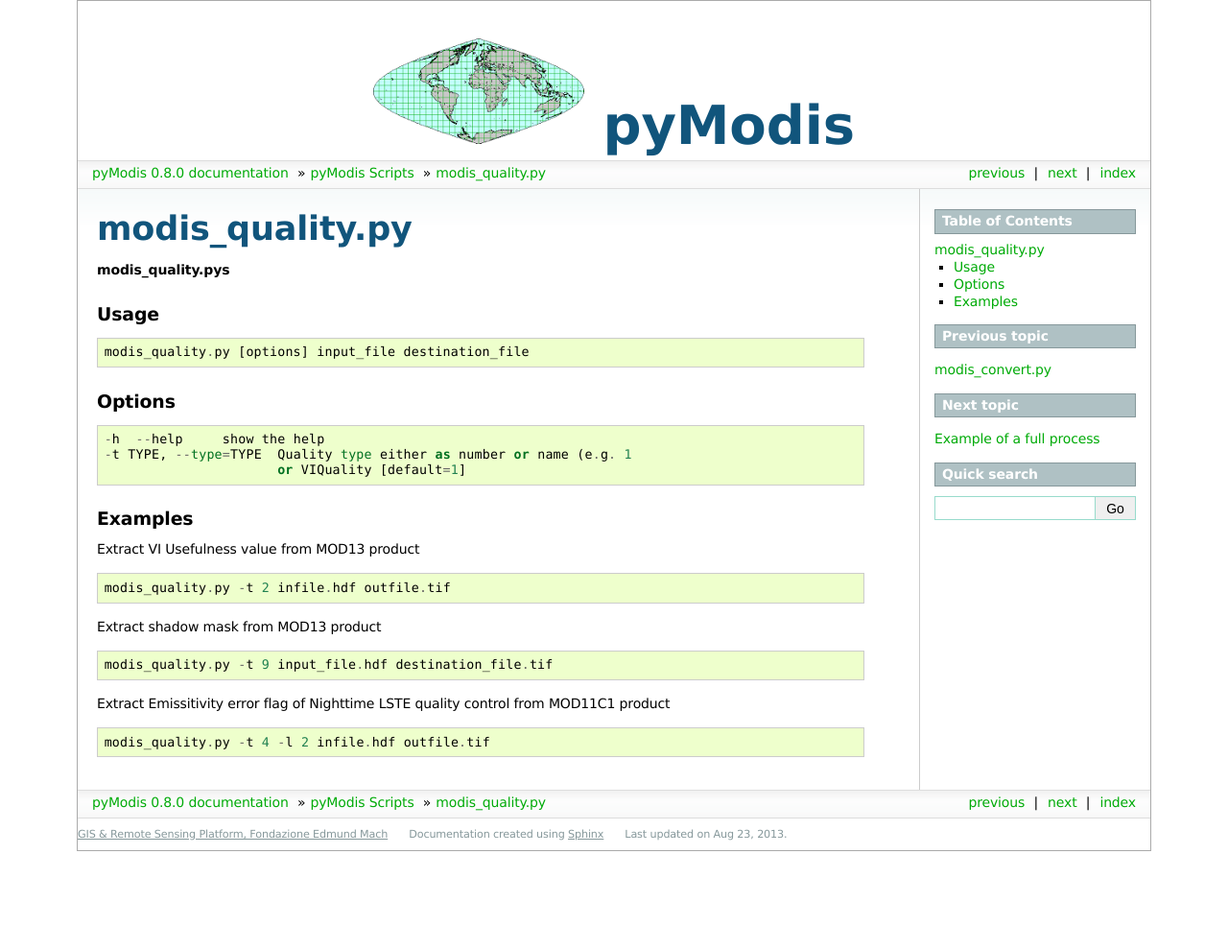
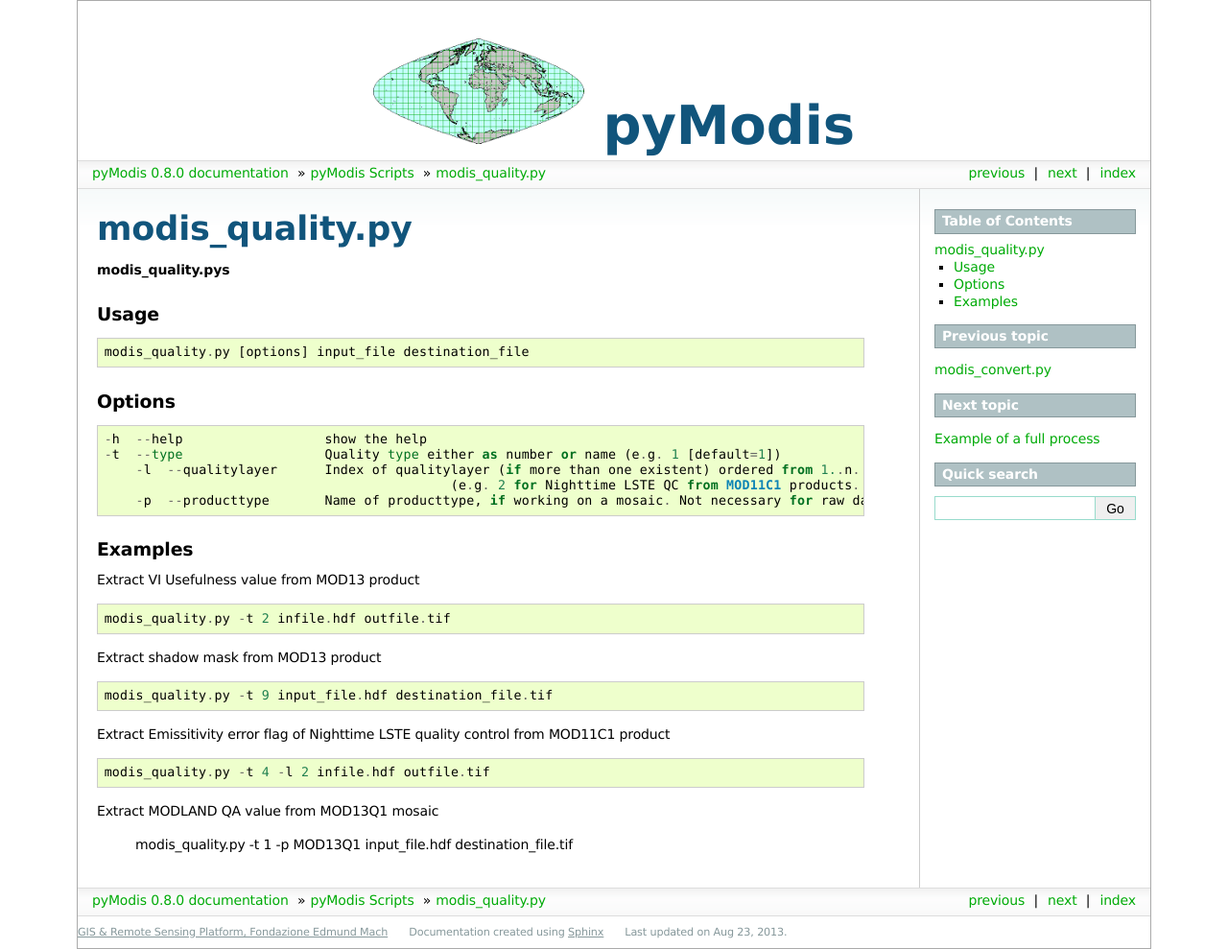
Before and after one commit to lucadelu/pyModis, a Sphinx documentation site: the page built from docs/source/scripts/modis_quality.rst, in a window 1280 px wide. Shown: the whole page at 96% size. Built offline with Sphinx 7.4.7, drawn with Linux system fonts in a browser that asks for light colours; formulas are drawn with MathJax 3; comment, search, counter and statistics services are not loaded; the version number is read from the project's files by our own code; before the commit the page ends 900 px from its top, so only the background shows below that.

Commit message:
updated modis_quality documentation

```diff
--- a/docs/source/scripts/modis_quality.rst
+++ b/docs/source/scripts/modis_quality.rst
@@ -13,9 +13,11 @@
 ^^^^^^^
 ::
 
-    -h  --help     show the help
-    -t TYPE, --type=TYPE  Quality type either as number or name (e.g. 1
-			  or VIQuality [default=1]
+    -h  --help     		show the help
+    -t  --type			Quality type either as number or name (e.g. 1 [default=1])
+	-l  --qualitylayer 	Index of qualitylayer (if more than one existent) ordered from 1..n.
+						(e.g. 2 for Nighttime LSTE QC from MOD11C1 products. [default=1])
+	-p  --producttype	Name of producttype, if working on a mosaic. Not necessary for raw datasets.
 
 Examples
 ^^^^^^^^
@@ -32,6 +34,10 @@
 
 	modis_quality.py -t 4 -l 2 infile.hdf outfile.tif
 
+Extract MODLAND QA value from MOD13Q1 mosaic
+
+	modis_quality.py -t 1 -p MOD13Q1 input_file.hdf destination_file.tif
+
 .. only:: latex
 
   .. raw:: latex
```
